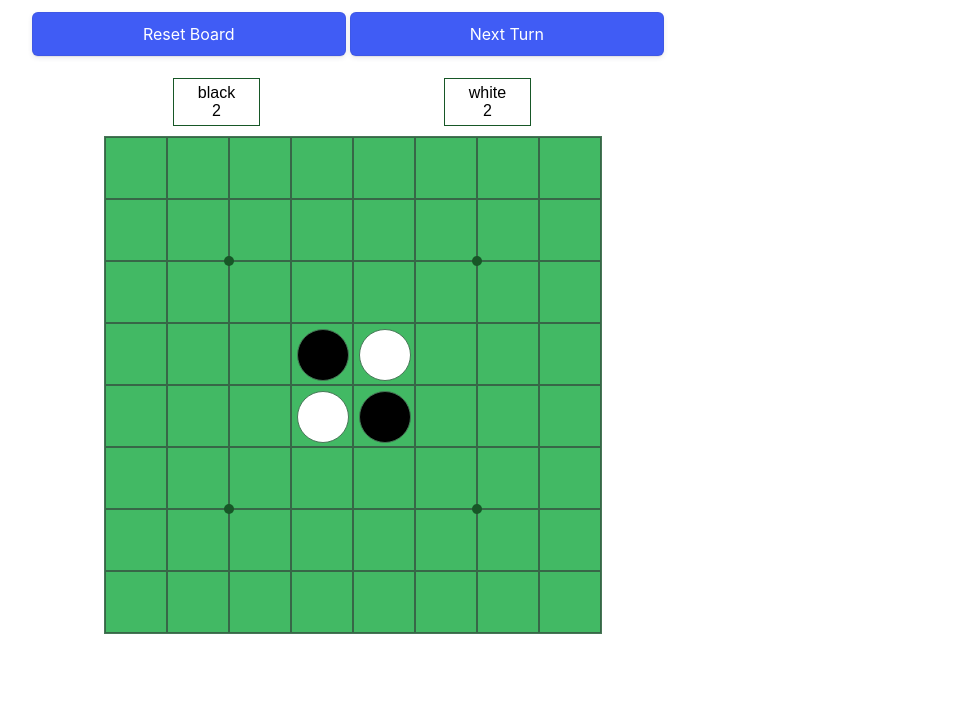
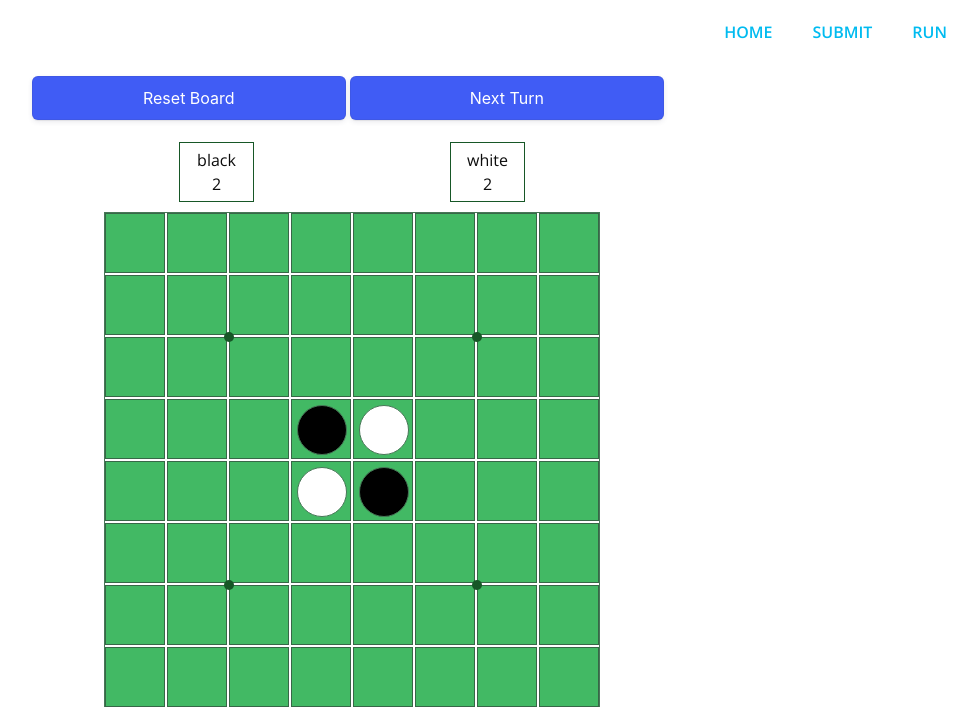
Before and after one commit to yahli490/ReversiBots, a Flask app: template static/templates/showgame.html in a window 1280 px wide. Shown: the top 707 px of the page, without its empty margins (288-1265 px from the left). Run offline with Flask 3, Linux system fonts and the light colour scheme; the template is opened without the code that fills it, so the values that code supplies are empty; some libraries are stand-ins or nearby versions.

Commit message:
many fixes, including critical bugs.
threading caused a bug, was replaced with child processes...
Added header in "showgame.html"
sdeOr1 is renamed to lessNaiveBot

```diff
--- a/src/server_utils.py
+++ b/src/server_utils.py
@@ -1,4 +1,4 @@
-import os, secrets, sys, threading
+import os, secrets, sys, multiprocessing
 import src.reversi as reversi
 
 
@@ -6,7 +6,7 @@ pass_len = 10
 chr_options = "0123456789abcdefghijklmnopqrstuvwxyz"
 basedir = os.path.join("Submitted Code")
 allowed_pass = []
-TIMEOUT = 0.4
+TIMEOUT = 0.42
 
 
 #passcode -> path to python file
@@ -53,21 +53,21 @@ def generate_players(count : int) -> None:
             f.write(pc + "\n")
 
 
-def thread_func(team, me, board, resultCont):
+def proc_func(team, me, board, queue):
     team = __import__(team);
     x, y = team.get_move(me, board);
-    resultCont.append(x)
-    resultCont.append(y)
+    queue.put((x, y))
 
 
-def child_thread_getmove(team, me, board):
-    resultCont = []
-    my_thread = threading.Thread(target=thread_func, args=(team, me, board, resultCont))
-    my_thread.start()
-    my_thread.join(timeout=TIMEOUT)
-    if my_thread.is_alive():
-        raise TimeoutError
-    return resultCont[0], resultCont[1]
+def child_proc_getmove(team, me, board):
+    queue = multiprocessing.Queue()
+    my_proc = multiprocessing.Process(target=proc_func, args=(team, me, board, queue))
+
+    my_proc.start()
+    args = queue.get(timeout=TIMEOUT);
+    my_proc.kill()
+
+    return args[0], args[1]
 
 
 
@@ -82,16 +82,15 @@ def play_game(team, enemy):
 
         if any(game.can_move(i, j, reversi.FIRST) for i in range(reversi.BOARD_SIZE) for j in range(reversi.BOARD_SIZE)):
             try:
-                x, y = child_thread_getmove(team, reversi.FIRST, game.get_board());
+                x, y = child_proc_getmove(team, reversi.FIRST, game.get_board());
                 game.play(x, y, reversi.FIRST)
                 logs.append([x, y])
             except:
                 game.set_winner = reversi.SECOND
-                break
 
         if game.set_winner == reversi.UNKNOWN and any(game.can_move(i, j, reversi.SECOND) for i in range(reversi.BOARD_SIZE) for j in range(reversi.BOARD_SIZE)):
             try:
-                x, y = child_thread_getmove(enemy, reversi.SECOND, game.get_board());
+                x, y = child_proc_getmove(enemy, reversi.SECOND, game.get_board());
                 game.play(x, y, reversi.SECOND)
                 logs.append([x, y])
             except:
--- a/static/templates/index.html
+++ b/static/templates/index.html
@@ -49,7 +49,10 @@
             <li>During the activity, two tournaments will be held on Wednesday (tentative). The first one will have each group's bot playing against three random bots, and the second one will be everyone vs. everyone.</li>
             <li>The final score will be the amount of games won in both tournaments.</li>
             <li>Upload your python code in the <b>submit</b> page. For your convenience you have been given an example bot.</li>
-            <li>Don't attempt to attack the server in any way, including DOS!</li>
+            <li>Don't attempt to attack the server in any way, including DOS! while such attacks might be possible, we monitor your codes and will involve the program if it happens.</li>
+            <li>In order to practice, you can play against <b>"naiveBot"</b> and <b>"lessNaiveBot"</b></li>
+            <li>Each turn has 0.4 seconds, on our slow server. If you surpass that, you will automatically lose the game.</li>
+            <li><b>Don't</b> keep information (global variables) between moves, it will be lost.</li>
             <li>Reversi Rules: <a href="https://documentation.help/Reversi-Rules/rules.htm">click here</a></li>
         </ul>
     </div>
--- a/static/templates/showgame.html
+++ b/static/templates/showgame.html
@@ -2,11 +2,44 @@
   <meta charset="UTF-8">
   <link rel="stylesheet" type="text/css" href="style/showgame_style.css" />
   <script>
-  window.console = window.console || function(t) {};
-</script>
+    window.console = window.console || function(t) {};
+  </script>
+    <!-- bootstrap core css -->
+    <link rel="stylesheet" type="text/css" href="style/bootstrap.css" />
+    <!-- fonts style -->
+    <link href="https://fonts.googleapis.com/css2?family=Roboto:wght@400;500;700;900&display=swap" rel="stylesheet">
+    <!--owl slider stylesheet -->
+    <link rel="stylesheet" type="text/css" href="https://cdnjs.cloudflare.com/ajax/libs/OwlCarousel2/2.3.4/assets/owl.carousel.min.css" />
+    <!-- font awesome style -->
+    <link href="style/font-awesome.min.css" rel="stylesheet" />
+    <!-- Custom styles for this template -->
+    <link href="style/style.css" rel="stylesheet" />
+    <!-- responsive style -->
+    <link href="style/responsive.css" rel="stylesheet" />
 </head>
 
 <body translate="no">
+  <!-- header section strats -->
+  <header class="header_section">
+    <div class="container-fluid">
+        <nav class="navbar navbar-expand-lg custom_nav-container ">
+        <div class="collapse navbar-collapse" id="navbarSupportedContent">
+            <ul class="navbar-nav  ">
+            <li class="nav-item active">
+                <a class="nav-link active" href="/">Home</a>
+            </li>
+            <li class="nav-item active">
+                <a class="nav-link active" href="submit">Submit</a>
+            </li>
+            <li class="nav-item active">
+                <a class="nav-link" href="run">Run</a>
+            </li>
+            </ul>
+        </div>
+        </nav>
+    </div>
+  </header>
+
   <div class="button-container">
     <button type="button" class="buttons" onclick="resetBoard()">Reset Board</button>
     <button type="button" class="buttons" onclick="nextMove()">Next Turn</button>
```
Also changed, not shown: static/bots/lessNaiveBot.py (renamed from static/bots/sdeOr1.py).
